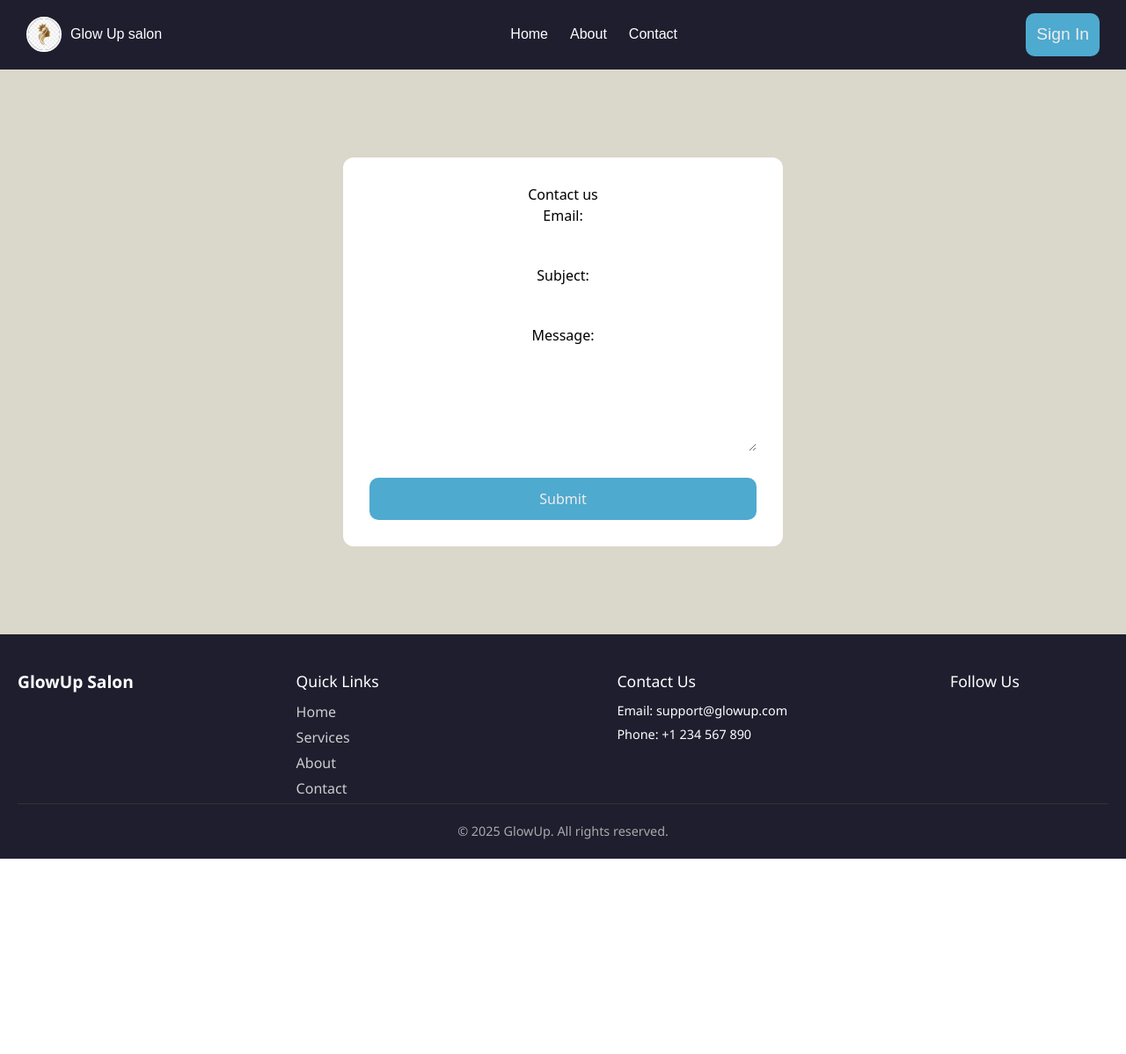
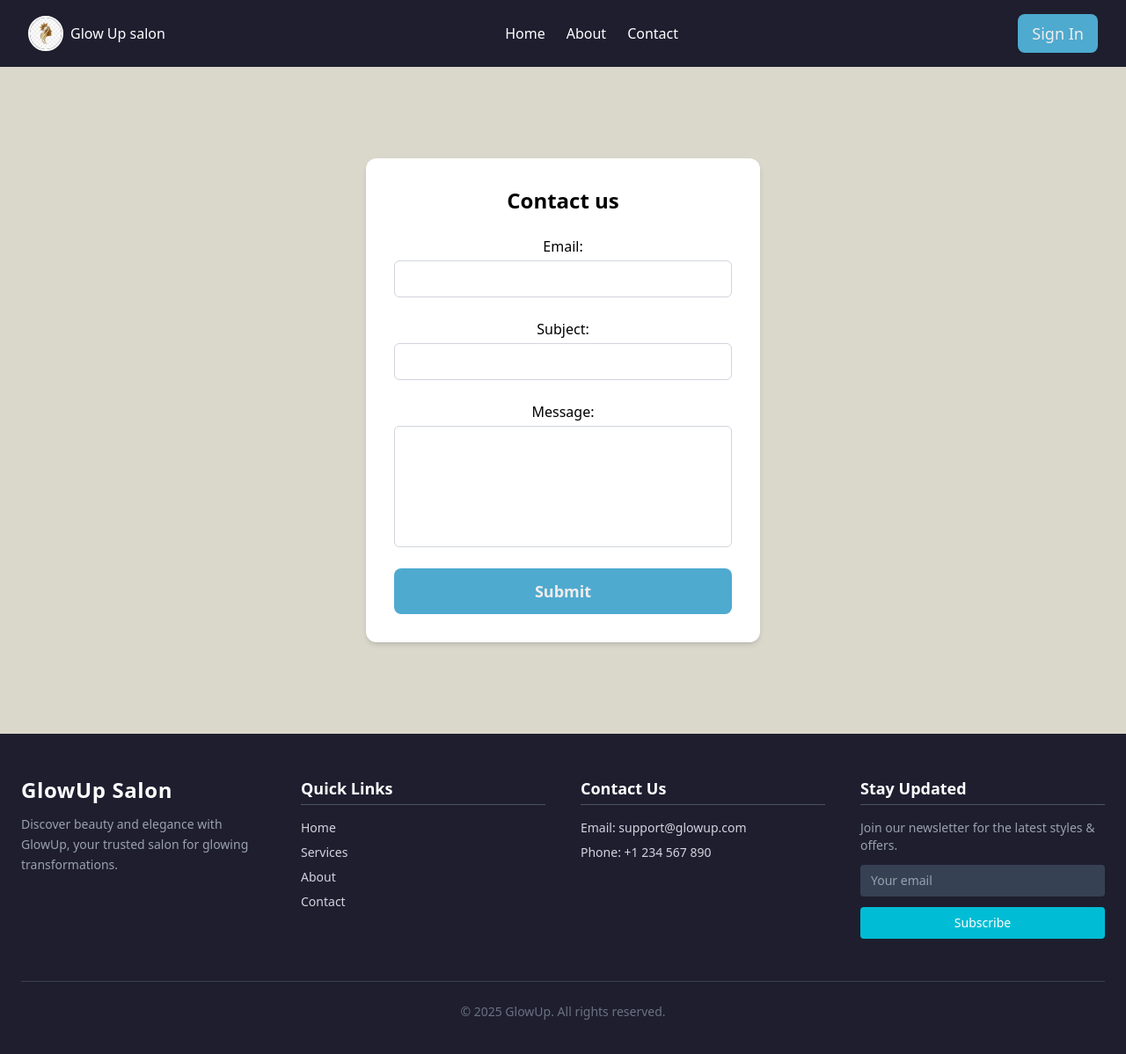
Before and after one commit to kavindisathsarani/React-vite-project, a React (Vite) app: page /contact in a window 1280 px wide. Shown: the top 1198 px of the page at 88% size. Before the commit the page ends 976 px from the top, so only its background shows below. Built offline with nearby package versions, Linux system fonts and the light colour scheme.

Commit message:
tailwind css done

```diff
--- a/src/view/common/Footer/Footer.tsx
+++ b/src/view/common/Footer/Footer.tsx
@@ -1,3 +1,61 @@
+export function Footer() {
+    return (
+        <footer className="bg-[#1e1e2f] text-white py-12 px-6 font-sans">
+            <div className="max-w-7xl mx-auto grid grid-cols-1 sm:grid-cols-2 md:grid-cols-4 gap-10">
+                {/* Brand Info */}
+                <div>
+                    <h2 className="text-2xl font-semibold tracking-wide mb-3">GlowUp Salon</h2>
+                    <p className="text-gray-400 text-sm leading-relaxed">
+                        Discover beauty and elegance with GlowUp, your trusted salon for glowing transformations.
+                    </p>
+                </div>
+
+                {/* Quick Links */}
+                <div>
+                    <h4 className="text-lg font-semibold mb-4 border-b border-gray-600 pb-1">Quick Links</h4>
+                    <ul className="space-y-2 text-gray-300 text-sm">
+                        <li><a href="#" className="hover:text-[#00bcd4] transition">Home</a></li>
+                        <li><a href="#" className="hover:text-[#00bcd4] transition">Services</a></li>
+                        <li><a href="#" className="hover:text-[#00bcd4] transition">About</a></li>
+                        <li><a href="#" className="hover:text-[#00bcd4] transition">Contact</a></li>
+                    </ul>
+                </div>
+
+                {/* Contact Info */}
+                <div>
+                    <h4 className="text-lg font-semibold mb-4 border-b border-gray-600 pb-1">Contact Us</h4>
+                    <div className="text-gray-300 text-sm space-y-2">
+                        <p>Email: support@glowup.com</p>
+                        <p>Phone: +1 234 567 890</p>
+                    </div>
+                </div>
+
+                {/* Newsletter or Note */}
+                <div>
+                    <h4 className="text-lg font-semibold mb-4 border-b border-gray-600 pb-1">Stay Updated</h4>
+                    <p className="text-gray-400 text-sm mb-3">Join our newsletter for the latest styles & offers.</p>
+                    <input
+                        type="email"
+                        placeholder="Your email"
+                        className="w-full px-3 py-2 rounded bg-gray-700 text-sm text-white placeholder-gray-400 focus:outline-none focus:ring-2 focus:ring-[#00bcd4]"
+                    />
+                    <button className="mt-3 w-full bg-[#00bcd4] hover:bg-[#009cb0] text-white py-2 rounded text-sm transition">
+                        Subscribe
+                    </button>
+                </div>
+            </div>
+
+            {/* Footer Bottom */}
+            <div className="border-t border-gray-700 mt-12 pt-6 text-center text-sm text-gray-500">
+                © 2025 GlowUp. All rights reserved.
+            </div>
+        </footer>
+    );
+}
+
+
+
+/*
 import './Footer.css'
 export function Footer() {
     return (
@@ -37,8 +95,8 @@ export function Footer() {
                 <p>© 2025 GlowUp. All rights reserved.</p>
             </div>
         </footer>
-        /* <div className="footer">
+        /!* <div className="footer">
              This is Footer!
-         </div>*/
+         </div>*!/
     );
-}
+}*/
--- a/src/view/common/MainContent/MainContent.tsx
+++ b/src/view/common/MainContent/MainContent.tsx
@@ -1,3 +1,23 @@
+import { Routes, Route } from "react-router-dom";
+import { Home } from "../../pages/Home/Home.tsx";
+import { About } from "../../pages/About/About.tsx";
+import { Contact } from "../../pages/Contact/Contact.tsx";
+import * as React from "react";
+
+export function MainContent() {
+    return (
+        <div className="bg-[#dad7cb] text-center min-h-[55vh] px-10 py-16 mx-auto">
+            <Routes>
+                <Route path="/" element={<Home />} />
+                <Route path="/about" element={<About />} />
+                <Route path="/contact" element={<Contact />} />
+            </Routes>
+        </div>
+    );
+}
+
+
+/*
 import './MainContent.css'
 import {BrowserRouter, Route, Routes} from "react-router-dom";
 import {Home} from "../../pages/Home/Home.tsx";
@@ -14,4 +34,4 @@ export function MainContent() {
            </Routes>
         </div>
     );
-}
+}*/
--- a/src/view/common/Navbar/Navbar.tsx
+++ b/src/view/common/Navbar/Navbar.tsx
@@ -1,3 +1,57 @@
+import logo from '../../../assets/pngtree-salon-logo-png-image_4004444.png';
+import { Link } from 'react-router-dom';
+
+export function Navbar() {
+    return (
+        <nav className="flex justify-between items-center px-8 py-4 bg-[#1e1e2f] text-white font-sans">
+            <div className="flex items-center">
+                <img
+                    src={logo as string}
+                    alt="icon"
+                    className="h-10 w-10 object-cover rounded-full border-2 border-white"
+                />
+                <span className="ml-2 text-white">Glow Up salon</span>
+            </div>
+
+            <ul className="flex gap-6 list-none m-0 p-0">
+                <li>
+                    <Link
+                        to="/"
+                        className="text-white text-base hover:text-[#00bcd4] transition-colors duration-300"
+                    >
+                        Home
+                    </Link>
+                </li>
+                <li>
+                    <Link
+                        to="/about"
+                        className="text-white text-base hover:text-[#00bcd4] transition-colors duration-300"
+                    >
+                        About
+                    </Link>
+                </li>
+                <li>
+                    <Link
+                        to="/contact"
+                        className="text-white text-base hover:text-[#00bcd4] transition-colors duration-300"
+                    >
+                        Contact
+                    </Link>
+                </li>
+            </ul>
+
+            <button className="bg-[#4eaacf] text-[#f0ecec] text-lg px-4 py-2 rounded-lg hover:bg-[#009cb0]  transition">
+                <Link to="/login" className="no-underline text-inherit">
+                    Sign In
+                </Link>
+            </button>
+        </nav>
+    );
+}
+
+
+
+/*
 import './Navbar.css';
 import logo from '../../../assets/pngtree-salon-logo-png-image_4004444.png';
 import {Link} from "react-router-dom";
@@ -22,4 +76,4 @@ export function Navbar() {
 
 
     );
-}
+}*/
--- a/src/view/pages/Contact/Contact.tsx
+++ b/src/view/pages/Contact/Contact.tsx
@@ -1,3 +1,100 @@
+import { useForm } from "react-hook-form";
+
+type FormData = {
+    email: string;
+    subject: string;
+    message: string;
+};
+
+export function Contact() {
+    const {
+        register,
+        handleSubmit,
+        formState: { errors },
+    } = useForm<FormData>();
+
+    const onSubmit = (data: FormData) => {
+        console.log("Form data submitted:", data);
+        alert(`Submitted your case:\n${data.subject}`);
+    };
+
+    return (
+        <div className="max-w-md mx-auto my-10 p-8 bg-white rounded-xl shadow-md">
+            <h2 className="text-2xl font-semibold mb-6 text-center">Contact us</h2>
+
+            <form className="flex flex-col gap-6" onSubmit={handleSubmit(onSubmit)}>
+                <div className="flex flex-col">
+                    <label className="mb-1 font-medium">Email:</label>
+                    <input
+                        type="email"
+                        className={`border rounded-md px-3 py-2 focus:outline-none focus:ring-2 focus:ring-[#4eaacf] ${
+                            errors.email ? "border-red-500" : "border-gray-300"
+                        }`}
+                        {...register("email", {
+                            required: "Email is required",
+                            pattern: {
+                                value: /^[A-Z0-9._%+-]+@[A-Z0-9.-]+\.[A-Z]{2,}$/i,
+                                message: "Invalid email address",
+                            },
+                        })}
+                    />
+                    {errors.email && (
+                        <span className="text-red-600 text-sm mt-1">
+              {errors.email.message}
+            </span>
+                    )}
+                </div>
+
+                <div className="flex flex-col">
+                    <label className="mb-1 font-medium">Subject:</label>
+                    <input
+                        type="text"
+                        className={`border rounded-md px-3 py-2 focus:outline-none focus:ring-2 focus:ring-[#4eaacf] ${
+                            errors.subject ? "border-red-500" : "border-gray-300"
+                        }`}
+                        {...register("subject", {
+                            required: "Subject is required",
+                            pattern: {
+                                value: /^.{10,30}$/,
+                                message: "Subject must be between 10 to 30 characters",
+                            },
+                        })}
+                    />
+                    {errors.subject && (
+                        <span className="text-red-600 text-sm mt-1">
+              {errors.subject.message}
+            </span>
+                    )}
+                </div>
+
+                <div className="flex flex-col">
+                    <label className="mb-1 font-medium">Message:</label>
+                    <textarea
+                        rows={5}
+                        className={`border rounded-md px-3 py-2 resize-none focus:outline-none focus:ring-2 focus:ring-[#4eaacf] ${
+                            errors.message ? "border-red-500" : "border-gray-300"
+                        }`}
+                        {...register("message", { required: true })}
+                    />
+                    {errors.message && (
+                        <span className="text-red-600 text-sm mt-1">Message is Required</span>
+                    )}
+                </div>
+
+                <button
+                    type="submit"
+                    className="bg-[#4eaacf] text-[#f0ecec] py-3 rounded-lg font-semibold text-lg hover:bg-[#4296b3] transition-colors duration-300"
+                >
+                    Submit
+                </button>
+            </form>
+        </div>
+    );
+}
+
+
+
+/*
 import './Contact.css';
 import {useForm} from "react-hook-form";
 
@@ -67,4 +164,4 @@ export function Contact() {
            </form>
        </div>
     );
-}
+}*/
```
